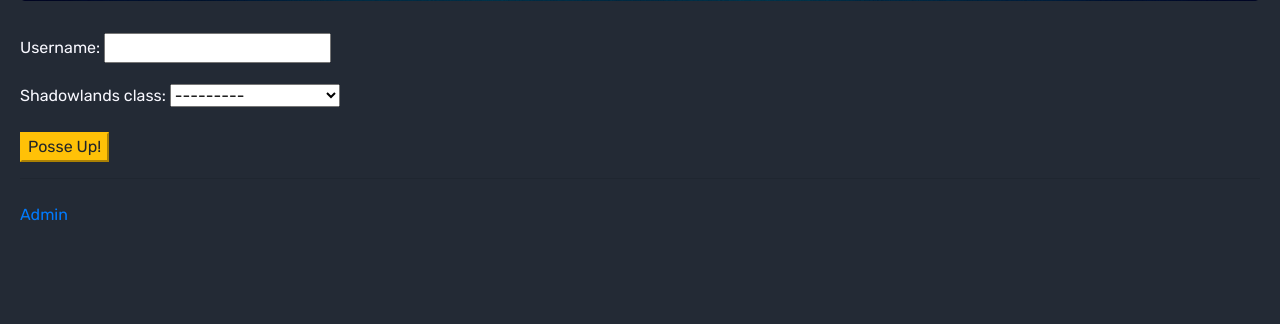
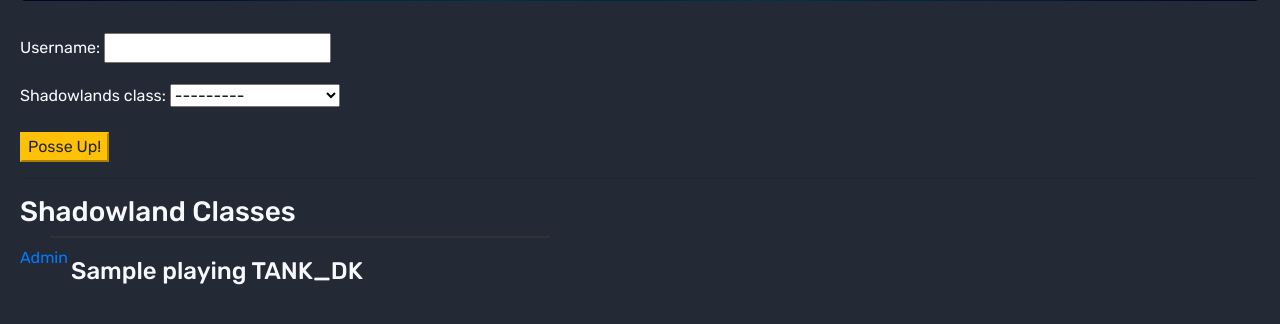
Before and after one commit to jwshive/theruffianposse, a Django app: page /shadowlands in a window 1280 px wide. Shown: the part 401-725 px from the top of the page. Run offline with Django 3.2, Linux system fonts and the light colour scheme; tables that the repository leaves empty hold one stand-in row (values such as "Sample post"); some libraries are stand-ins or nearby versions; some web fonts are replaced.

Commit message:
Displaying the output.

```diff
--- a/posse/views.py
+++ b/posse/views.py
@@ -133,6 +133,7 @@ def shadowlands_class_chart(request):
                 return render(request, 'oops.html', {'message': message})
             return redirect('home')
     else:
+        current_classes = ShadowlandsClassChart.objects.all()
         form = ShadowlandsClass()
 
-    return render(request, 'apply.html', {'form': form})
+    return render(request, 'apply.html', {'form': form, 'current_classes': current_classes})
--- a/templates/apply.html
+++ b/templates/apply.html
@@ -30,6 +30,22 @@
     </div>
     {% endif %}
 
+    {% if current_classes %}
+    <h3>Shadowland Classes</h3>
+
+    <div class="col-lg-7">
+        <div class="container">
+            {% for toon in current_classes %}
+            <div class="card" style="width:500px">
+                <div class="card-img-overlay">
+                    <h4 class="card-title">{{ toon.username|title }} playing {{ toon.shadowlands_class }}</h4>
+                </div>
+            </div>
+            {% endfor %}
+        </div>
+    </div>
+    {% endif %}
+
 
 </div>
 
```
